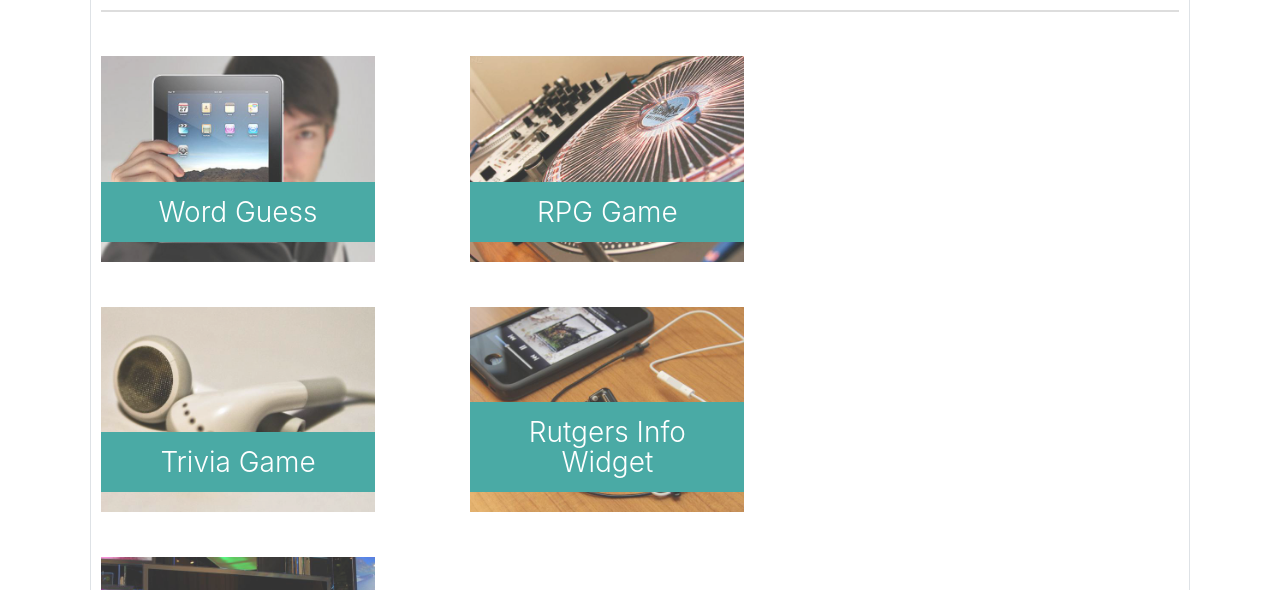
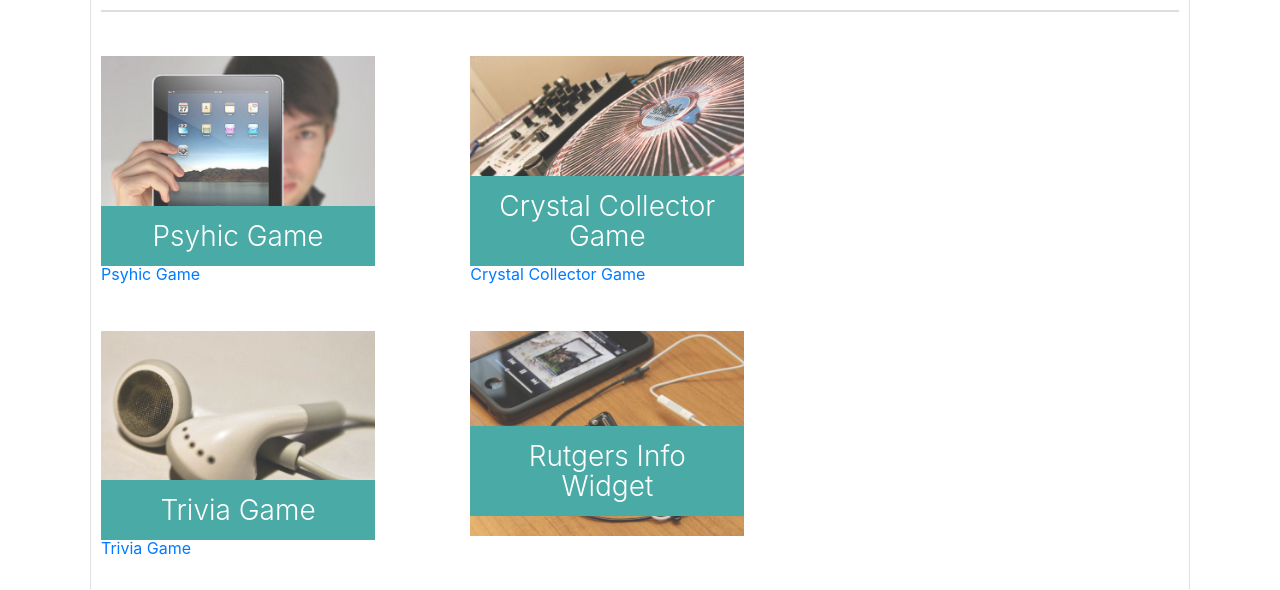
Before and after one commit to BrandonMGH/Bootstrap-Portfolio, a plain HTML site: page starter-code/portfolio.html in a window 1280 px wide. Shown: the part 210-800 px from the top of the page. Drawn offline with nearby package versions, Linux system fonts and the light colour scheme.

Commit message:
Portfolio Update

```diff
--- a/starter-code/portfolio.html
+++ b/starter-code/portfolio.html
@@ -58,14 +58,16 @@
           <div class="work">
               <img src="assets/images/technics-q-c-640-480-1.jpg" alt="Word Guess">
 
-              <h3>Word Guess</h3>
+              <h3>Psyhic Game</h3>
+              <a href="https://brandonmgh.github.io/Psychic-Game/">Psyhic Game</a>
             </div>
       </div>
       <div class="col-lg-4">
           <div class="work">
               <img src="assets/images/technics-q-c-640-480-2.jpg" alt="RPG Game">
 
-              <h3>RPG Game</h3>
+              <h3>Crystal Collector Game</h3>
+              <a href="https://brandonmgh.github.io/unit-4-game/">Crystal Collector Game</a>
             </div>
       </div>
       <div class="col-lg-4">
@@ -80,6 +82,7 @@
               <img src="assets/images/technics-q-c-640-480-5.jpg" alt="Trivia Game">
 
               <h3>Trivia Game</h3>
+              <a href="https://brandonmgh.github.io/TriviaGame/">Trivia Game</a>
           </div>
       </div>
       <div class="col-lg-4">
```
Also changed, not shown: starter-code/index.html (+1 -1 lines), Images/myphoto.jpg (added), starter-code/assets/images/myphoto.jpg (added).
